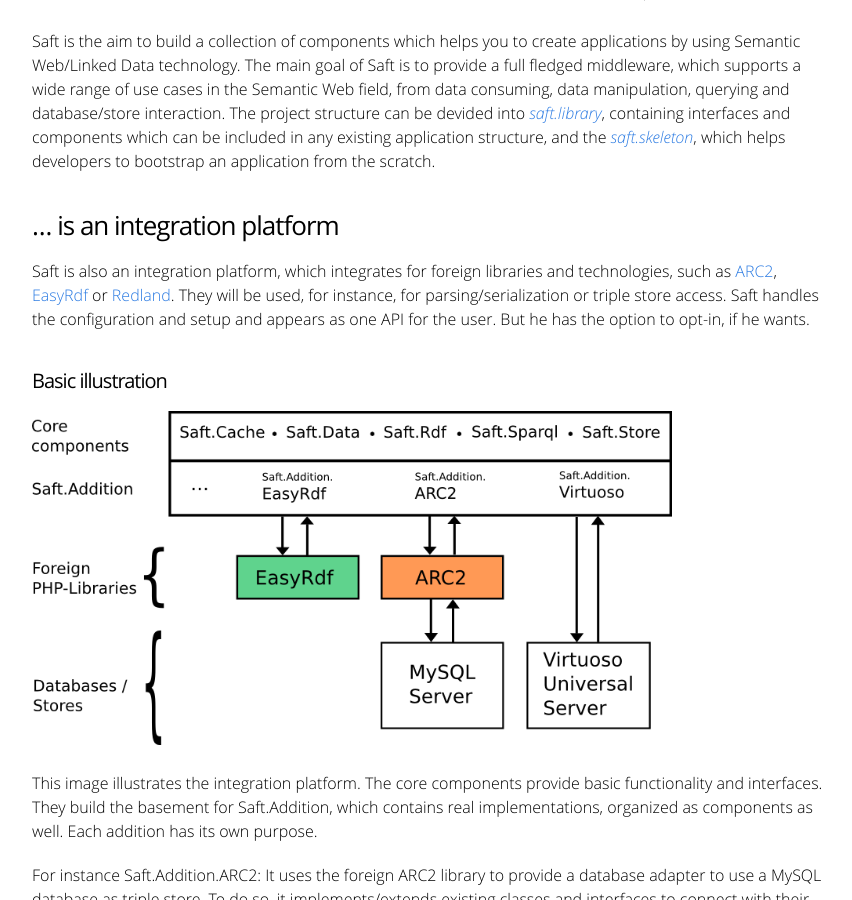
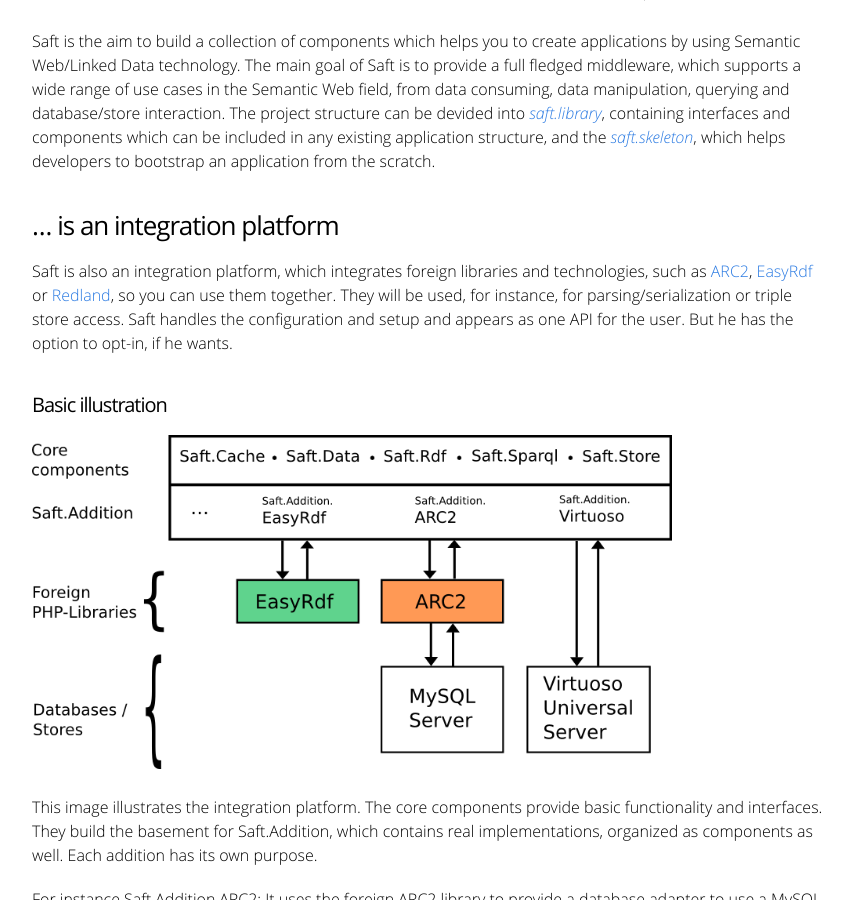
Before and after one commit to SaftIng/safting.github.io, a Jekyll site: the page built from about.md, in a window 1280 px wide and 900 px high, scrolled down 555 px. Shown: the whole window, without its empty margins (208-1060 px from the left). Built offline with Jekyll 4.4.1, drawn with Linux system fonts in a browser that asks for light colours.

Commit message:
Update about.md

```diff
--- a/about.md
+++ b/about.md
@@ -14,7 +14,7 @@ Saft is the aim to build a collection of components which helps you to create ap
 
 ### ... is an integration platform
 
-Saft is also an integration platform, which integrates for foreign libraries and technologies, such as [ARC2](https://github.com/semsol/arc2), [EasyRdf](http://www.easyrdf.org/) or [Redland](http://librdf.org/). They will be used, for instance, for parsing/serialization or triple store access. Saft handles the configuration and setup and appears as one API for the user. But he has the option to opt-in, if he wants.
+Saft is also an integration platform, which integrates foreign libraries and technologies, such as [ARC2](https://github.com/semsol/arc2), [EasyRdf](http://www.easyrdf.org/) or [Redland](http://librdf.org/), so you can use them together. They will be used, for instance, for parsing/serialization or triple store access. Saft handles the configuration and setup and appears as one API for the user. But he has the option to opt-in, if he wants.
 
 #### Basic illustration
 
```
